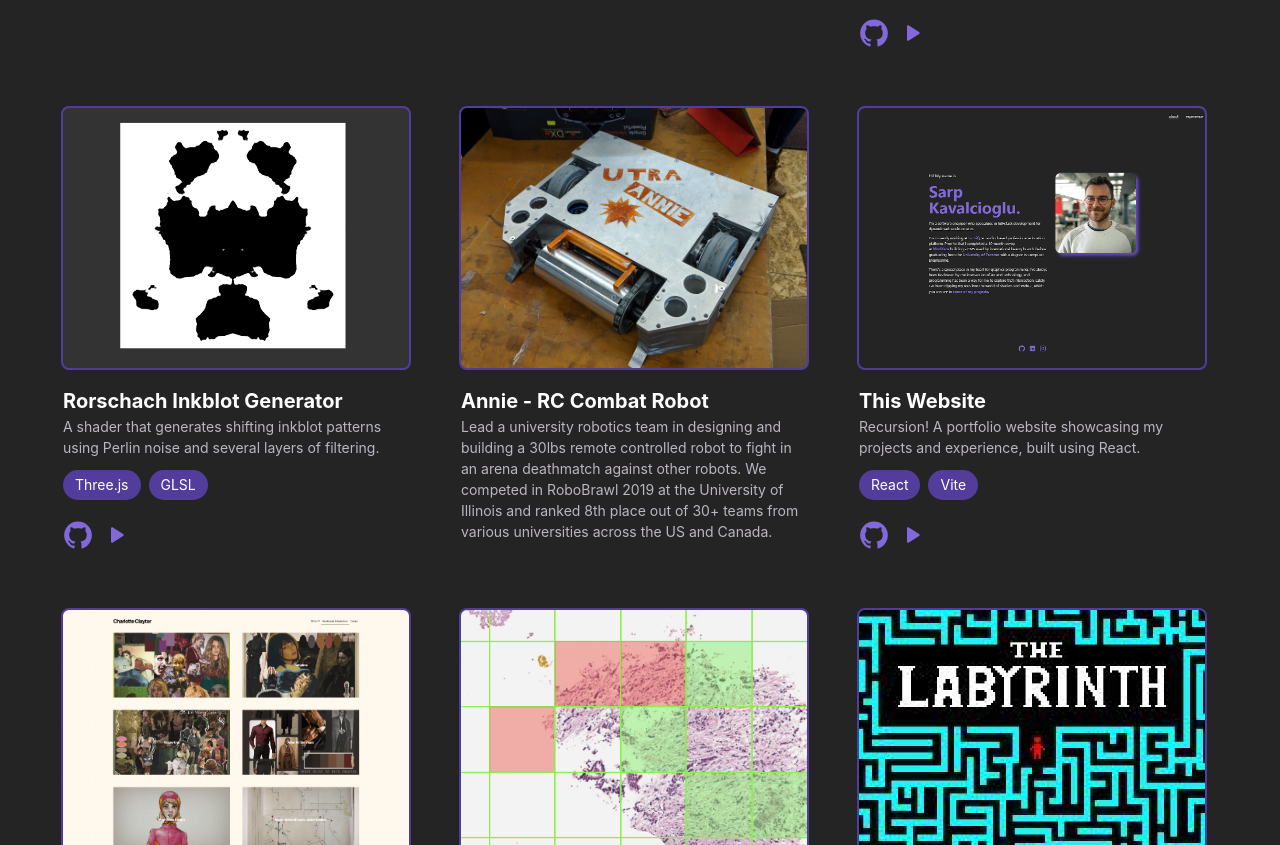
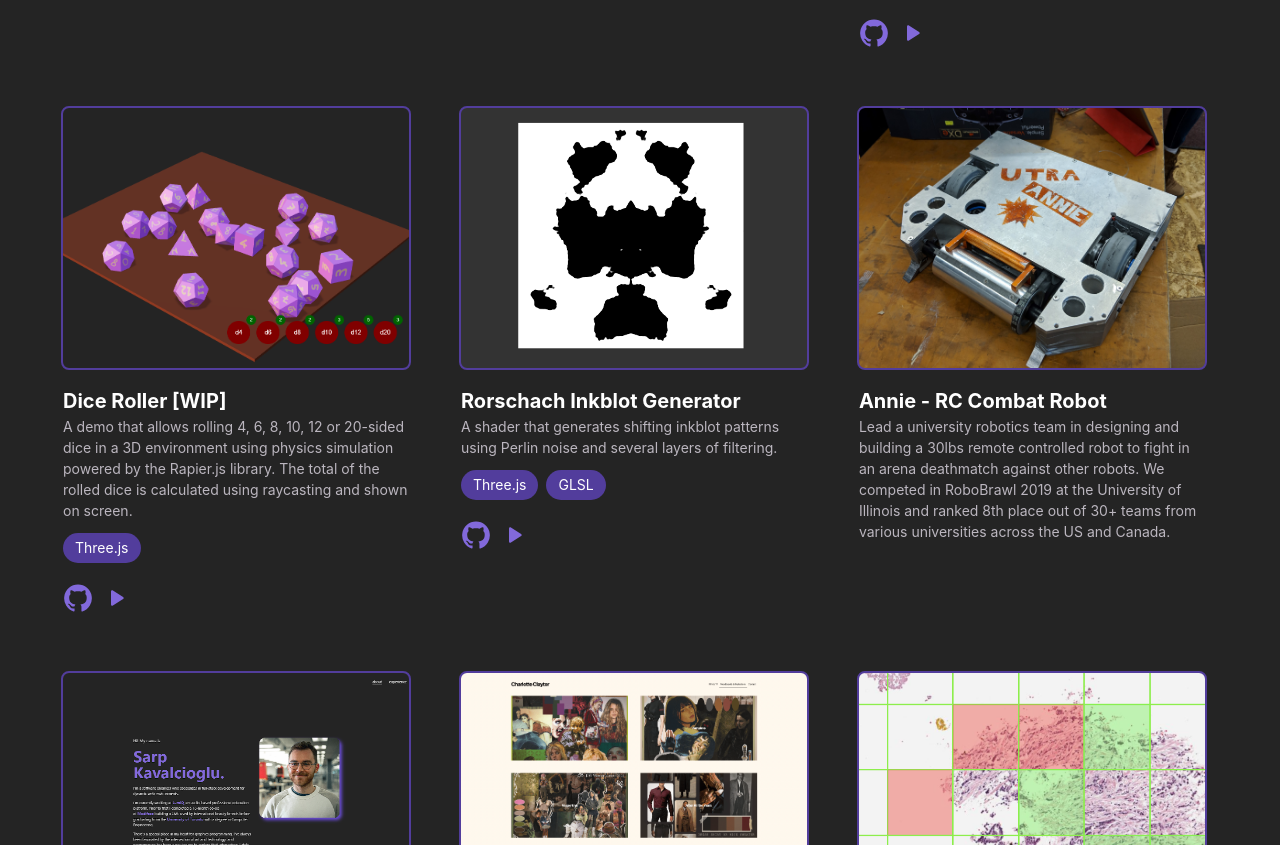
Before and after one commit to kavalcio/kavalcio.github.io, a React (Vite) app: page /#/projects in a window 1280 px wide. Shown: the part 777-1622 px from the top of the page. Built offline with nearby package versions, Linux system fonts and the light colour scheme.

Commit message:
Add dice demo

```diff
--- a/src/constants/content.js
+++ b/src/constants/content.js
@@ -112,7 +112,17 @@ export const PROJECTS = [
     tech: ['Three.js', 'GLSL'],
     playUrl: 'https://kavalcio-playground.vercel.app/dither',
     githubUrl:
-      'https://github.com/kavalcio/three-js-playground/blob/main/src/demos/dither.js',
+      'https://github.com/kavalcio/three-js-playground/blob/main/src/pages/Dither',
+  },
+  {
+    id: 'dice',
+    title: 'Dice Roller [WIP]',
+    hook: 'A demo that allows rolling 4, 6, 8, 10, 12 or 20-sided dice in a 3D environment using physics simulation powered by the Rapier.js library. The total of the rolled dice is calculated using raycasting and shown on screen.',
+    img: '/images/dice.png',
+    tech: ['Three.js'],
+    playUrl: 'https://kavalcio-playground.vercel.app/dice-fiber',
+    githubUrl:
+      'https://github.com/kavalcio/three-js-playground/blob/main/src/pages/DiceFiber',
   },
   {
     id: 'inkblot',
@@ -122,7 +132,7 @@ export const PROJECTS = [
     tech: ['Three.js', 'GLSL'],
     playUrl: 'https://kavalcio-playground.vercel.app/inkblot',
     githubUrl:
-      'https://github.com/kavalcio/three-js-playground/blob/main/src/demos/inkblot.js',
+      'https://github.com/kavalcio/three-js-playground/blob/main/src/pages/Inkblot',
   },
   {
     id: 'combat-robot',
```
Also changed, not shown: public/images/dice.png (added).
